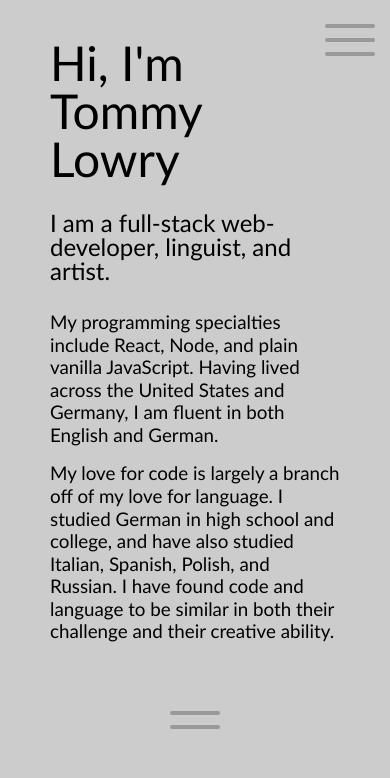
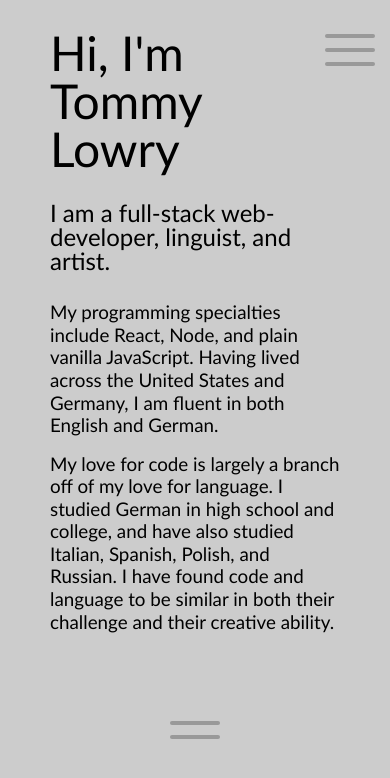
Before and after one commit to Tommydreamer57/react-portfolio-1, a React (Create React App) app: page / in a window 390 px wide. Shown: the top 778 px of the page. Built offline with nearby package versions, Linux system fonts and the light colour scheme.

Commit message:
moved hover effects into media queries

```diff
--- a/src/App.css
+++ b/src/App.css
@@ -126,7 +126,7 @@ p {
     }
 
     .content {
-        margin: 10vw 50px;
+        margin: 7.5vw 50px;
         font-family: calibri;
     }
 
--- a/src/components/Buttons/Buttons.css
+++ b/src/components/Buttons/Buttons.css
@@ -37,7 +37,7 @@ button:hover {
     height: 12.5vw;
     /* responsive heights */
     min-width: 80px;
-    min-height: 80px;
+    min-height: 100px;
     display: flex;
     flex-direction: column;
     justify-content: center;
@@ -45,16 +45,8 @@ button:hover {
     z-index: 3;
 }
 
-/* #MenuButton:hover {
-    cursor: pointer;
-} */
-
 .open-menu .arrow {
     margin: 5px;
-}
-
-.open-menu:hover .arrow {
-    margin: 8.75px;
 }
 
 .close-menu .arrow {
@@ -73,14 +65,6 @@ button:hover {
 
 #MenuButton .arrow {
     transition: margin 0.5s ease, transform 0.8s cubic-bezier(.65,.15,0,1), opacity 0.6s ease, width 0.6s cubic-bezier(.65,.15,0,1);
-}
-
-.close-menu:hover #menu-one, .close-menu:hover #menu-three {
-    transform: rotate(-235deg);
-}
-
-.close-menu:hover #menu-two {
-    transform: rotate(235deg);
 }
 
 /* Navigation Buttons */
@@ -109,16 +93,6 @@ button:hover {
     margin: 5px;
 }
 
-.nav-button:hover #left-one, .nav-button:hover #right-two {
-    transform: rotate(-45deg);
-    margin: 14.825px;
-}
-
-.nav-button:hover #left-two, .nav-button:hover #right-one {
-    transform: rotate(45deg);
-    margin: 14.825px;
-}
-
 .nav-label {
     position: absolute;
     transition: left .4s ease, right .4s ease, color .4s ease;
@@ -130,21 +104,8 @@ button:hover {
     left: 50%;
 }
 
-#LeftButton:hover .nav-label-display {
-    left: 100%;
-}
-
 #RightButton .nav-label {
     right: 50%;
-}
-
-#RightButton:hover .nav-label-display {
-    right: 100%;
-}
-
-.nav-button:hover .nav-label-display {
-    color: white;
-    /* rgba(85, 30, 140, 0.9); */
 }
 
 #Buttons .left-away {
@@ -192,6 +153,51 @@ button:hover {
     transition: color .4s ease;
 }
 
+
+@media(min-width: 500px) {
+
+
+
+    /* #MenuButton:hover {
+        cursor: pointer;
+    } */
+
+    .open-menu:hover .arrow {
+        margin: 8.75px;
+    }
+
+    .close-menu:hover #menu-one, .close-menu:hover #menu-three {
+        transform: rotate(-235deg);
+    }
+
+    .close-menu:hover #menu-two {
+        transform: rotate(235deg);
+    }
+
+
+    .nav-button:hover #left-one, .nav-button:hover #right-two {
+        transform: rotate(-45deg);
+        margin: 14.825px;
+    }
+
+    .nav-button:hover #left-two, .nav-button:hover #right-one {
+        transform: rotate(45deg);
+        margin: 14.825px;
+    }
+
+    #LeftButton:hover .nav-label-display {
+        left: 100%;
+    }
+
+    #RightButton:hover .nav-label-display {
+        right: 100%;
+    }
+
+    .nav-button:hover .nav-label-display {
+        color: white;
+        /* rgba(85, 30, 140, 0.9); */
+    }
+
     #MoreButton:hover .arrow {
         margin: 20px;
     }
@@ -201,14 +207,17 @@ button:hover {
         /* rgba(85, 30, 140, 1); */
     }
 
+}
+
+
 @media(max-width: 500px) {
 
-    #LeftButton {
+    #LeftButton, #RightButton {
         display: none;
     }
 
-    #RightButton {
-        display: none;
+    #MoreButton {
+        height: 5rem;
     }
 
 }
--- a/src/components/Menu/Menu.css
+++ b/src/components/Menu/Menu.css
@@ -107,3 +107,19 @@
 .open .menu-link:nth-of-type(4) {
     transition-delay: 0.05s;
 }
+
+@media(max-width: 500px) {
+
+    .menu-link {
+        margin: 0 7.5vw;
+    }
+
+    .menu-link .slide-left {
+        left: -25%;
+    }
+
+    .menu-link .slide-right {
+        right: -25%;
+    }
+
+}
```
Lines whose indentation alone changed are shown as unchanged.
